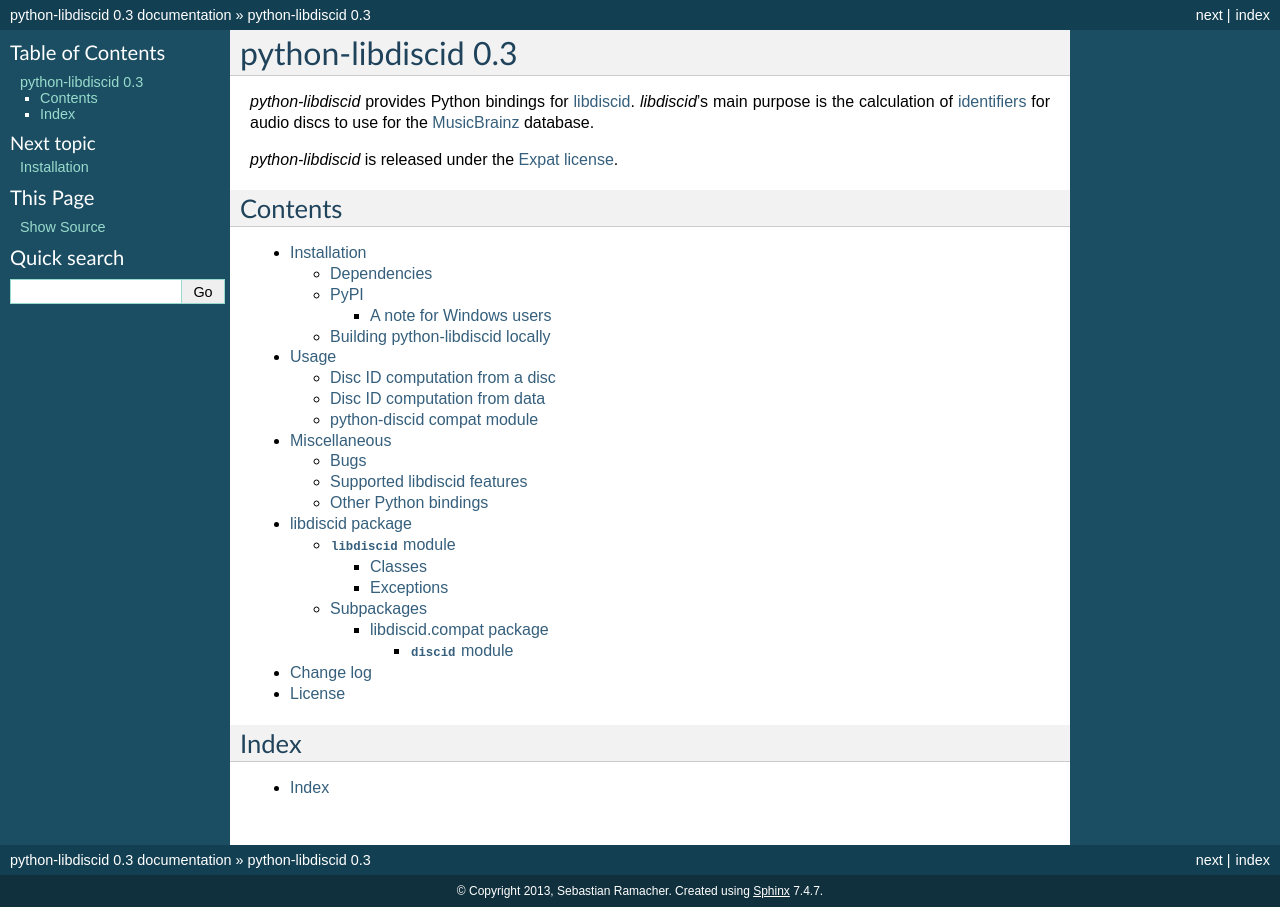
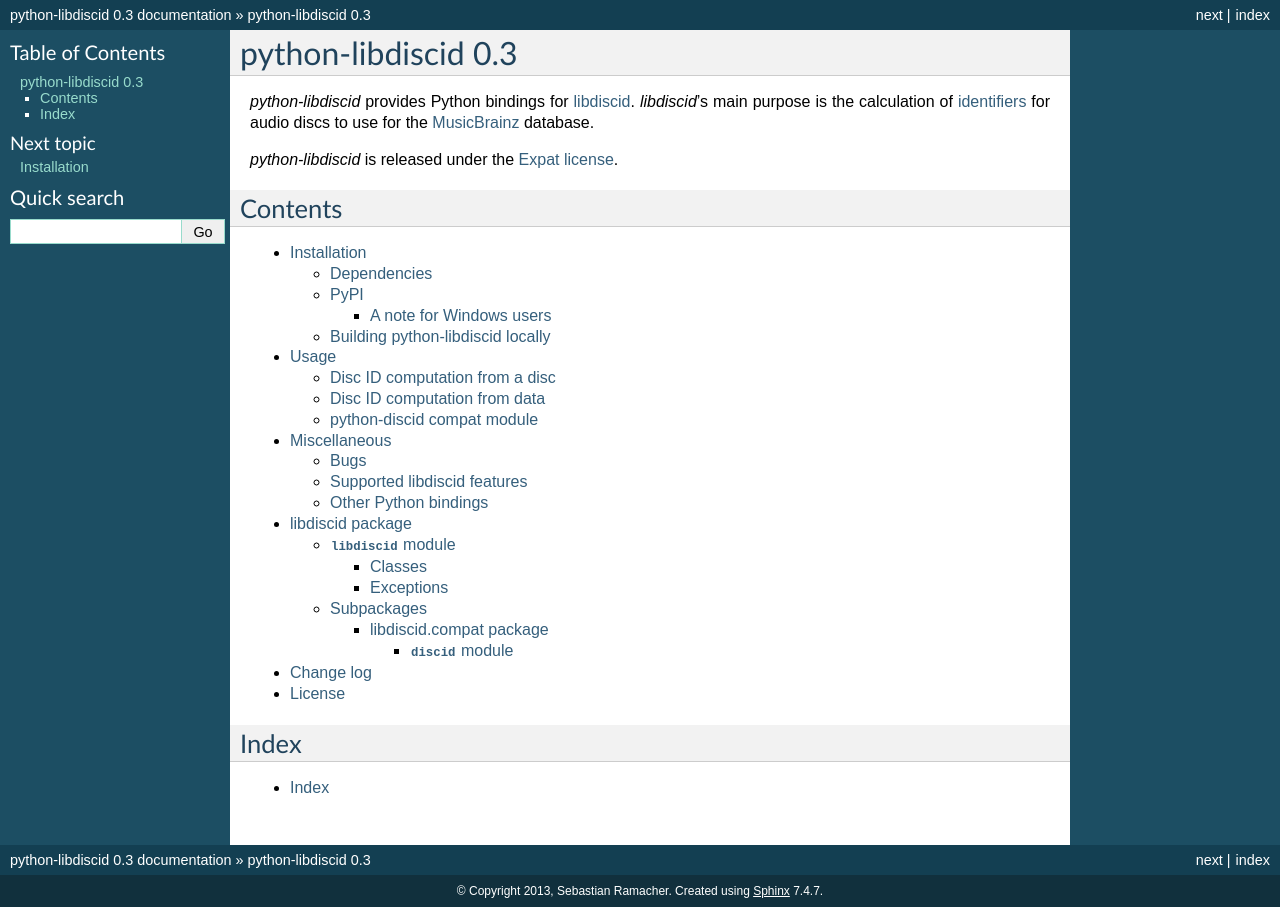
Before and after one commit to sebastinas/python-libdiscid, a Sphinx documentation site: the page built from docs/index.rst, in a window 1280 px wide. Built offline with Sphinx 7.4.7, drawn with Linux system fonts in a browser that asks for light colours; the version number is read from the project's files by our own code; part of the change alters nothing that is shown.

```diff
--- a/docs/conf.py
+++ b/docs/conf.py
@@ -23,6 +23,8 @@ b.finalize_options()
 sys.path.insert(0, os.path.abspath(
   os.path.join('../', b.build_lib)))
 
+import libdiscid
+
 # -- General configuration -----------------------------------------------------
 
 # If your documentation needs a minimal Sphinx version, state it here.
@@ -43,7 +45,7 @@ templates_path = ['_templates']
 source_suffix = '.rst'
 
 # The encoding of source files.
-#source_encoding = 'utf-8-sig'
+source_encoding = 'UTF-8'
 
 # The master toctree document.
 master_doc = 'index'
@@ -57,9 +59,9 @@ copyright = u'2013, Sebastian Ramacher'
 # built documents.
 #
 # The short X.Y version.
-version = '0.3'
+version = libdiscid.__version__
 # The full version, including alpha/beta/rc tags.
-release = '0.3'
+release = libdiscid.__version__
 
 # The language for content autogenerated by Sphinx. Refer to documentation
 # for a list of supported languages.
@@ -156,7 +158,7 @@ html_static_path = ['_static']
 #html_split_index = False
 
 # If true, links to the reST sources are added to the pages.
-#html_show_sourcelink = True
+html_show_sourcelink = False
 
 # If true, "Created using Sphinx" is shown in the HTML footer. Default is True.
 #html_show_sphinx = True
```
